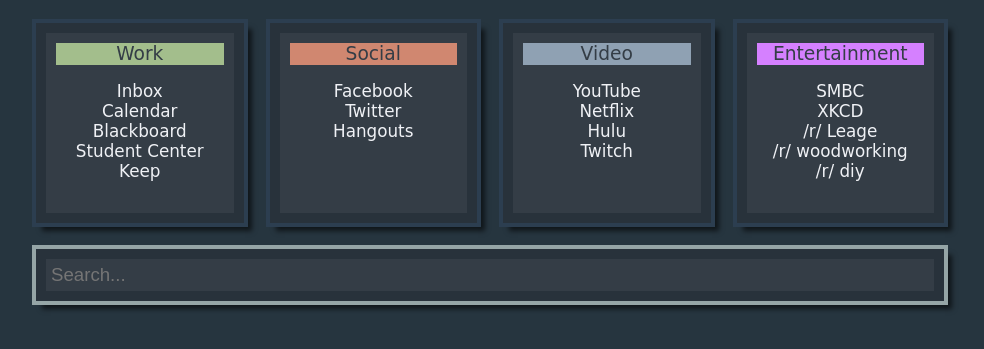
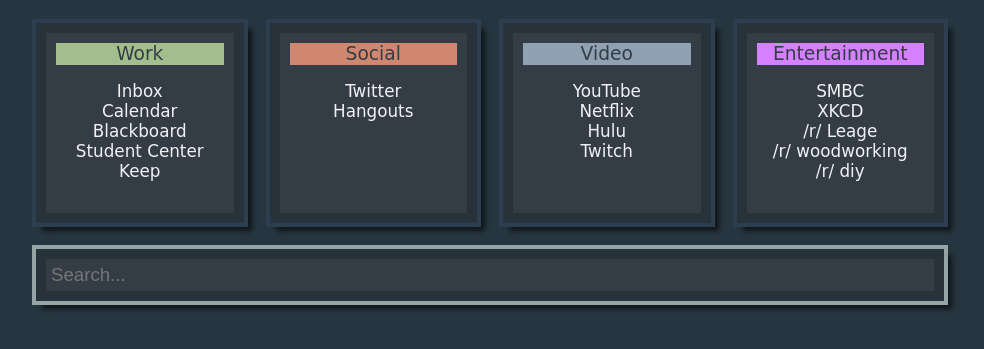
Before and after one commit to jmittelstaedt/jmittelstaedt.github.io, a plain HTML site: page index.html in a window 1280 px wide. Shown: the part 271-620 px from the top of the page, without its empty margins (150-1134 px from the left). Drawn offline with Linux system fonts and the light colour scheme.

Commit message:
liberation

```diff
--- a/index.html
+++ b/index.html
@@ -27,7 +27,6 @@
 					<div class="box">
 						<div class="boxHeader" id="boxHeader2">Social</div>
 							<ul>
-								<a href="https://facebook.com"><li>Facebook</li></a>
 								<a href="https://twitter.com"><li>Twitter</li></a>
 								<a href="https://hangouts.google.com"><li>Hangouts</li></a>
 							</ul>
```
